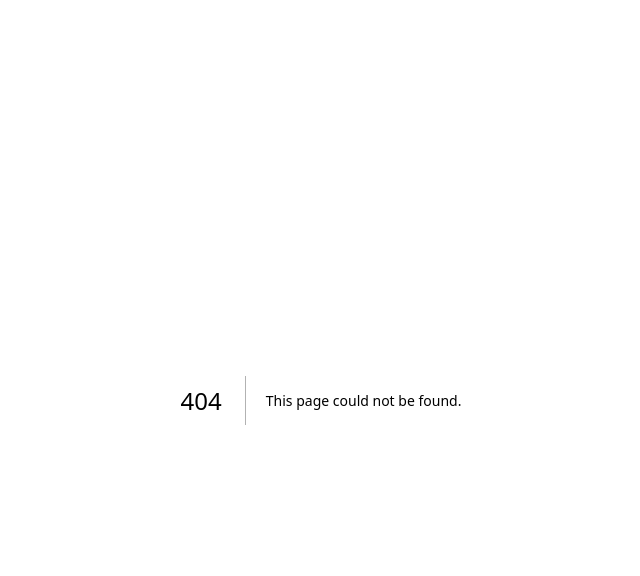
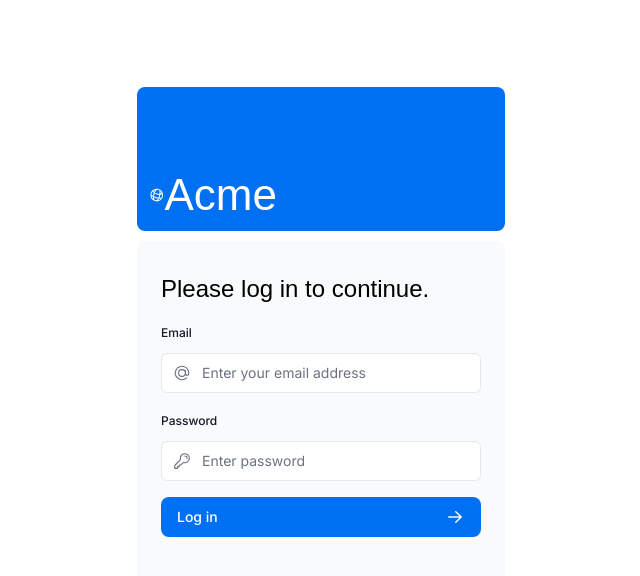
Before and after one commit to outoftune266/Next, a Next.js app in the folder nextjs-dashboard/: page /login in a window 1280 px wide. Before the commit this address had no page. Shown: the top 576 px of the page, without its empty margins (319-959 px from the left). Built offline with nearby package versions, Linux system fonts and the light colour scheme; a web font is replaced by a local one.

Commit message:
installed and completed initial setup of auth

```diff
--- /dev/null
+++ b/nextjs-dashboard/app/login/page.tsx
@@ -0,0 +1,17 @@
+import AcmeLogo from '@/app/ui/acme-logo';
+import LoginForm from '@/app/ui/login-form';
+
+export default function LoginPage() {
+    return (
+        <main className="flex items-center justify-center md:h-screen">
+            <div className="relative mx-auto flex w-full max-w-[400px] flex-col space-y-2.5 p-4 md: -mt-32">
+                <div className="flex h-20 2-full items-end rounded-lg bg-blue-500 p-3 md:h-36">
+                    <div className="w-32 text-while md:w-26">
+                        <AcmeLogo />
+                    </div>
+                </div>
+                <LoginForm />
+            </div>
+        </main>
+    );
+}
--- a/nextjs-dashboard/package.json
+++ b/nextjs-dashboard/package.json
@@ -14,7 +14,7 @@
     "bcrypt": "^5.1.1",
     "clsx": "^2.1.1",
     "next": "15.1.1-canary.0",
-    "next-auth": "5.0.0-beta.19",
+    "next-auth": "5.0.0-beta.25",
     "postcss": "8.4.49",
     "react": "19.0.0-rc-cd22717c-20241013",
     "react-dom": "19.0.0-rc-cd22717c-20241013",
```
Also changed, not shown: nextjs-dashboard/auth.conig.ts (added, +21 -0 lines), 1 other file (tests, documents, lock files or other folders).
